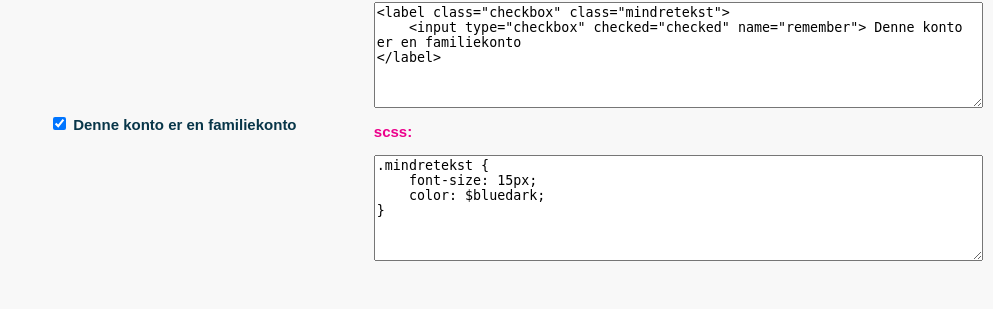
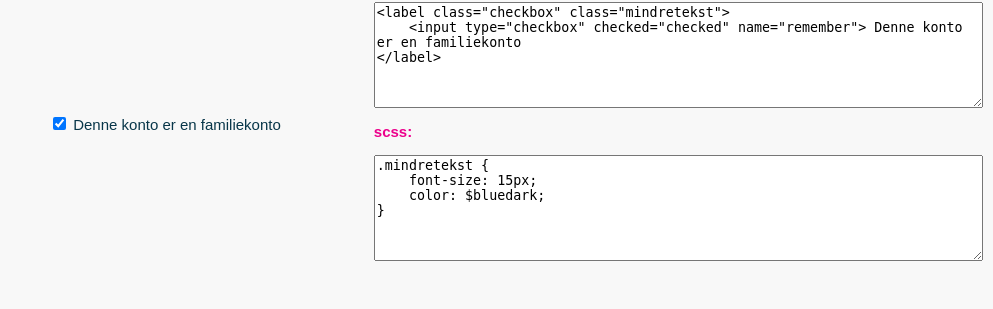
Before and after one commit to Artaey/JumpingFun, a PHP site: page /styleguide/forms.html in a window 1280 px wide. Shown: the part 999-1308 px from the top of the page, without its empty margins (287-1280 px from the left). Run offline with PHP 8.4, Linux system fonts and the light colour scheme; some libraries are stand-ins or nearby versions.

Commit message:
bold fjernet

```diff
--- a/css/base.css
+++ b/css/base.css
@@ -345,7 +345,6 @@ button:hover {
 /* Teksten over indtastfelterne start*/
 label {
   color: #083649;
-  font-weight: bold;
   float: left;
 }
 
--- a/css/base.scss
+++ b/css/base.scss
@@ -380,7 +380,6 @@ opacity: 0.6;
     /* Teksten over indtastfelterne start*/
 label{
 color: $bluedark;
-font-weight: bold;
 float: left;
 }
 
--- a/css/styleguide.css
+++ b/css/styleguide.css
@@ -346,7 +346,6 @@ button:hover {
 /* Teksten over indtastfelterne start*/
 label {
   color: #083649;
-  font-weight: bold;
   float: left;
 }
 
```
Also changed, not shown: 2 other files.
